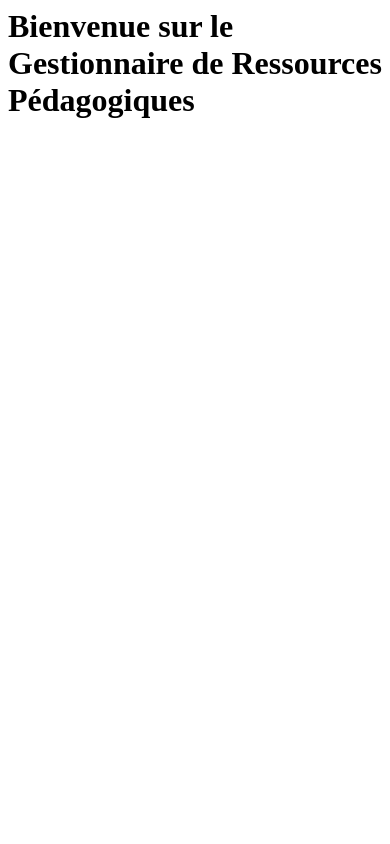
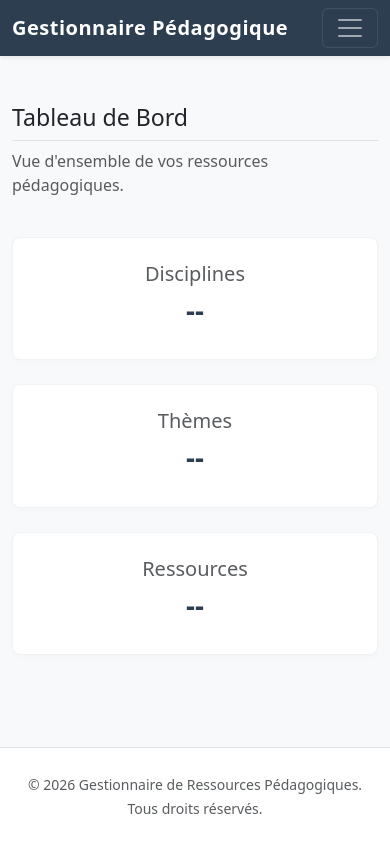
Before and after one commit to xidmasoft/gestion-ressources-pedagogiques, a PHP site: page / in a window 390 px wide. Run offline with PHP 8.4, Linux system fonts and the light colour scheme.

Commit message:
Implement global UI layout using Bootstrap 5.
Adds global header and footer, navigation bar with active state management,
and placeholder views for the dashboard, disciplines, themes, and resources.
Updates routing in index.php to use controller index methods. Included a
try/catch block in controllers to prevent PDO exceptions from breaking
the UI testing before full local database setup.

Co-authored-by: xidmasoft <210277127+xidmasoft@users.noreply.github.com>

```diff
--- /dev/null
+++ b/assets/css/style.css
@@ -0,0 +1,40 @@
+/* assets/css/style.css */
+
+/* Personnalisation légère pour un aspect professionnel et éducatif */
+:root {
+    --primary-color: #2c3e50;
+    --secondary-color: #34495e;
+}
+
+.bg-primary {
+    background-color: var(--primary-color) !important;
+}
+
+.text-primary {
+    color: var(--primary-color) !important;
+}
+
+.navbar-brand {
+    letter-spacing: 0.5px;
+}
+
+.nav-link.active {
+    border-bottom: 2px solid white;
+}
+
+/* Eviter l'accumulation de cartes (ombres très légères) */
+.card {
+    border: 1px solid rgba(0,0,0,0.05);
+    box-shadow: 0 2px 4px rgba(0,0,0,0.02);
+    border-radius: 8px;
+    transition: transform 0.2s ease-in-out;
+}
+
+.card:hover {
+    transform: translateY(-2px);
+    box-shadow: 0 4px 8px rgba(0,0,0,0.05);
+}
+
+h1, h2, h3, h4, h5, h6 {
+    color: var(--secondary-color);
+}
--- /dev/null
+++ b/assets/js/script.js
@@ -0,0 +1,6 @@
+// assets/js/script.js
+
+$(document).ready(function() {
+    // Initialisation JS basique
+    console.log("Gestionnaire de Ressources Pédagogiques initialisé.");
+});
--- /dev/null
+++ b/controllers/DashboardController.php
@@ -0,0 +1,9 @@
+<?php
+// controllers/DashboardController.php
+
+class DashboardController {
+    public function index() {
+        $pageTitle = 'Tableau de Bord';
+        require_once __DIR__ . '/../views/dashboard.php';
+    }
+}
--- a/controllers/DisciplineController.php
+++ b/controllers/DisciplineController.php
@@ -6,6 +6,16 @@ class DisciplineController {
     private $model;
 
     public function __construct() {
-        $this->model = new Discipline();
+        try {
+            $this->model = new Discipline();
+        } catch (\PDOException $e) {
+            // Ignore DB connection errors during UI phase testing if DB is not set up
+            $this->model = null;
+        }
+    }
+
+    public function index() {
+        $pageTitle = 'Disciplines';
+        require_once __DIR__ . '/../views/disciplines/index.php';
     }
 }
--- a/controllers/ResourceController.php
+++ b/controllers/ResourceController.php
@@ -6,6 +6,15 @@ class ResourceController {
     private $model;
 
     public function __construct() {
-        $this->model = new Resource();
+        try {
+            $this->model = new Resource();
+        } catch (\PDOException $e) {
+            $this->model = null;
+        }
+    }
+
+    public function index() {
+        $pageTitle = 'Ressources';
+        require_once __DIR__ . '/../views/resources/index.php';
     }
 }
--- a/controllers/ThemeController.php
+++ b/controllers/ThemeController.php
@@ -6,6 +6,15 @@ class ThemeController {
     private $model;
 
     public function __construct() {
-        $this->model = new Theme();
+        try {
+            $this->model = new Theme();
+        } catch (\PDOException $e) {
+            $this->model = null;
+        }
+    }
+
+    public function index() {
+        $pageTitle = 'Thèmes';
+        require_once __DIR__ . '/../views/themes/index.php';
     }
 }
--- a/index.php
+++ b/index.php
@@ -4,16 +4,38 @@
 require_once 'core/helpers.php';
 require_once 'config/database.php';
 
+// Inclusions des contrôleurs
+require_once 'controllers/DashboardController.php';
+require_once 'controllers/DisciplineController.php';
+require_once 'controllers/ThemeController.php';
+require_once 'controllers/ResourceController.php';
+
 // Routeur simple
-$page = $_GET['page'] ?? 'home';
+$page = $_GET['page'] ?? 'dashboard';
 
 switch ($page) {
-    case 'home':
-        // Affiche la page d'accueil (à implémenter)
-        echo "<h1>Bienvenue sur le Gestionnaire de Ressources Pédagogiques</h1>";
+    case 'dashboard':
+        $controller = new DashboardController();
+        $controller->index();
+        break;
+    case 'disciplines':
+        $controller = new DisciplineController();
+        $controller->index();
+        break;
+    case 'themes':
+        $controller = new ThemeController();
+        $controller->index();
+        break;
+    case 'resources':
+        $controller = new ResourceController();
+        $controller->index();
         break;
     default:
         http_response_code(404);
-        echo "<h1>404 - Page introuvable</h1>";
+        // On inclut un header simple pour ne pas casser le design si erreur 404
+        $pageTitle = '404 - Page introuvable';
+        require_once 'views/layout/header.php';
+        echo "<div class='text-center mt-5'><h1>404</h1><p>Page introuvable.</p><a href='/index.php?page=dashboard' class='btn btn-primary'>Retour à l'accueil</a></div>";
+        require_once 'views/layout/footer.php';
         break;
 }
--- /dev/null
+++ b/views/dashboard.php
@@ -0,0 +1,38 @@
+<?php require_once __DIR__ . '/layout/header.php'; ?>
+
+<div class="row mb-4">
+    <div class="col-12">
+        <h1 class="h3 border-bottom pb-2">Tableau de Bord</h1>
+        <p class="text-muted">Vue d'ensemble de vos ressources pédagogiques.</p>
+    </div>
+</div>
+
+<div class="row g-4">
+    <!-- Placeholders for future dashboard widgets -->
+    <div class="col-md-4">
+        <div class="card h-100">
+            <div class="card-body text-center py-4">
+                <h5 class="card-title text-muted">Disciplines</h5>
+                <h2 class="display-6 fw-bold text-primary">--</h2>
+            </div>
+        </div>
+    </div>
+    <div class="col-md-4">
+        <div class="card h-100">
+            <div class="card-body text-center py-4">
+                <h5 class="card-title text-muted">Thèmes</h5>
+                <h2 class="display-6 fw-bold text-primary">--</h2>
+            </div>
+        </div>
+    </div>
+    <div class="col-md-4">
+        <div class="card h-100">
+            <div class="card-body text-center py-4">
+                <h5 class="card-title text-muted">Ressources</h5>
+                <h2 class="display-6 fw-bold text-primary">--</h2>
+            </div>
+        </div>
+    </div>
+</div>
+
+<?php require_once __DIR__ . '/layout/footer.php'; ?>
--- /dev/null
+++ b/views/layout/footer.php
@@ -0,0 +1,15 @@
+    </main>
+    <footer class="bg-white border-top py-4 mt-auto">
+        <div class="container text-center text-muted">
+            <small>&copy; <?= date('Y') ?> Gestionnaire de Ressources Pédagogiques. Tous droits réservés.</small>
+        </div>
+    </footer>
+
+    <!-- jQuery (Requis selon la stack souhaitée, bien que Bootstrap 5 n'en ait pas strictement besoin pour ses composants de base) -->
+    <script src="https://code.jquery.com/jquery-3.7.1.min.js"></script>
+    <!-- Bootstrap 5 Bundle JS (inclus Popper) -->
+    <script src="https://cdn.jsdelivr.net/npm/bootstrap@5.3.3/dist/js/bootstrap.bundle.min.js"></script>
+    <!-- Custom JS -->
+    <script src="/assets/js/script.js"></script>
+</body>
+</html>
--- /dev/null
+++ b/views/layout/header.php
@@ -0,0 +1,38 @@
+<!DOCTYPE html>
+<html lang="fr">
+<head>
+    <meta charset="UTF-8">
+    <meta name="viewport" content="width=device-width, initial-scale=1.0">
+    <title><?= isset($pageTitle) ? h($pageTitle) . ' - ' : '' ?>Gestionnaire de Ressources Pédagogiques</title>
+    <!-- Bootstrap 5 CSS -->
+    <link href="https://cdn.jsdelivr.net/npm/bootstrap@5.3.3/dist/css/bootstrap.min.css" rel="stylesheet">
+    <!-- Custom CSS -->
+    <link href="/assets/css/style.css" rel="stylesheet">
+</head>
+<body class="d-flex flex-column min-vh-100 bg-light text-dark">
+    <nav class="navbar navbar-expand-lg navbar-dark bg-primary shadow-sm">
+        <div class="container">
+            <a class="navbar-brand fw-bold" href="/index.php?page=dashboard">Gestionnaire Pédagogique</a>
+            <button class="navbar-toggler" type="button" data-bs-toggle="collapse" data-bs-target="#mainNav" aria-controls="mainNav" aria-expanded="false" aria-label="Toggle navigation">
+                <span class="navbar-toggler-icon"></span>
+            </button>
+            <div class="collapse navbar-collapse" id="mainNav">
+                <?php $current_page = $_GET['page'] ?? 'dashboard'; ?>
+                <ul class="navbar-nav ms-auto mb-2 mb-lg-0">
+                    <li class="nav-item">
+                        <a class="nav-link <?= $current_page === 'dashboard' ? 'active fw-semibold' : '' ?>" href="/index.php?page=dashboard">Tableau de Bord</a>
+                    </li>
+                    <li class="nav-item">
+                        <a class="nav-link <?= $current_page === 'disciplines' ? 'active fw-semibold' : '' ?>" href="/index.php?page=disciplines">Disciplines</a>
+                    </li>
+                    <li class="nav-item">
+                        <a class="nav-link <?= $current_page === 'themes' ? 'active fw-semibold' : '' ?>" href="/index.php?page=themes">Thèmes</a>
+                    </li>
+                    <li class="nav-item">
+                        <a class="nav-link <?= $current_page === 'resources' ? 'active fw-semibold' : '' ?>" href="/index.php?page=resources">Ressources</a>
+                    </li>
+                </ul>
+            </div>
+        </div>
+    </nav>
+    <main class="container my-5 flex-grow-1">
```
Also changed, not shown: views/disciplines/index.php (added, +14 -0 lines), views/resources/index.php (added, +14 -0 lines), views/themes/index.php (added, +14 -0 lines).
